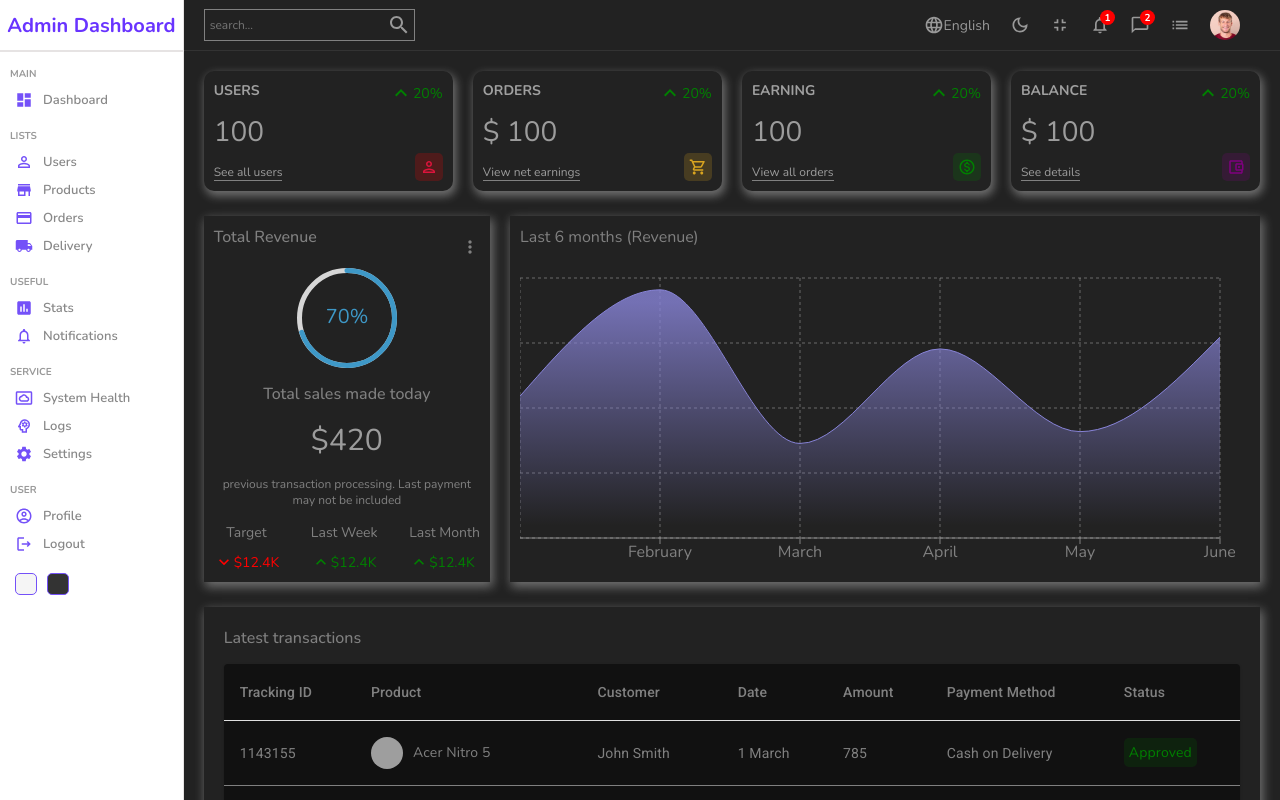
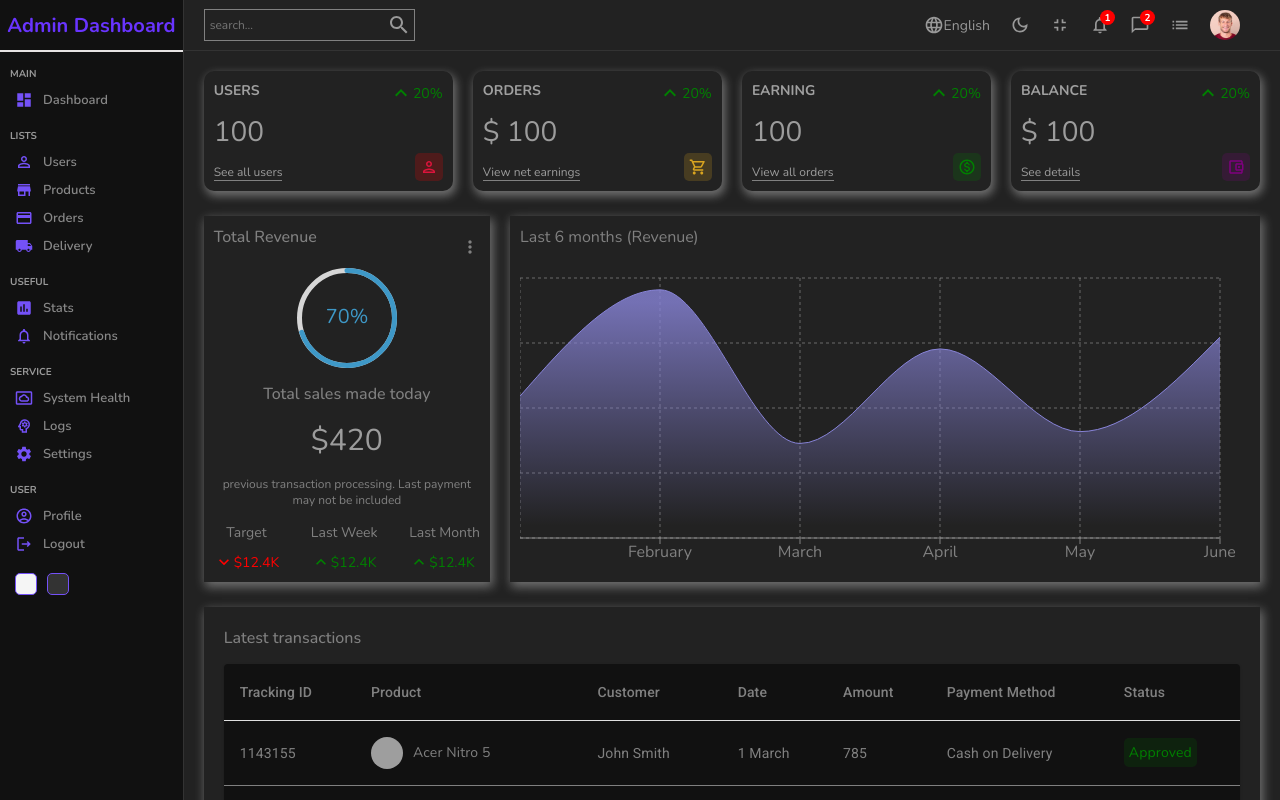
Before and after one commit to honorific/admin-dashboard, a React (Create React App) app: page / in a window 1280 px wide. Shown: the top 800 px of the page. Built offline with nearby package versions, Linux system fonts and the light colour scheme; grey boxes are pictures that could not be loaded.

Commit message:
implement sidbar in dark mode

```diff
--- a/src/style/dark.scss
+++ b/src/style/dark.scss
@@ -28,4 +28,9 @@
       border-color: gray;
     }
   }
+
+  .sidebar {
+    background-color: #111;
+    border-color: #333;
+  }
 }
```
